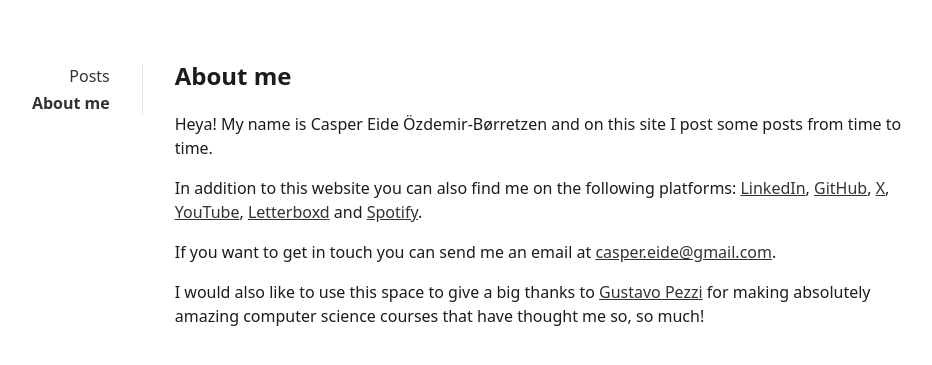
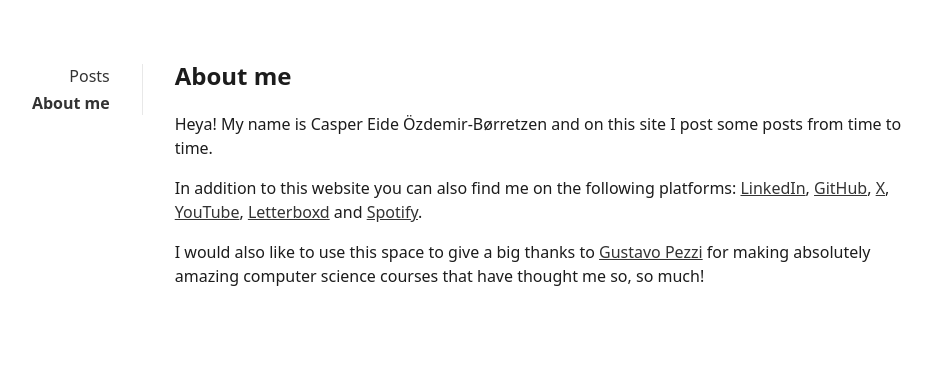
Before and after one commit to casper-borretzen/casper-borretzen.github.io, a Jekyll site: the page built from _pages/about.md, in a window 1280 px wide. Shown: the top 365 px of the page, without its empty margins (178-1110 px from the left). Built offline with Jekyll 4.4.1, drawn with Linux system fonts in a browser that asks for light colours.

Commit message:
Update about.md

```diff
--- a/_pages/about.md
+++ b/_pages/about.md
@@ -8,6 +8,4 @@ Heya! My name is Casper Eide Özdemir-Børretzen and on this site I post some po
 In addition to this website you can also find me on the following platforms:
 [LinkedIn](https://linkedin.com/in/casper-borretzen){:target="_blank"}, [GitHub](https://github.com/casper-borretzen){:target="_blank"}, [X](https://x.com/CasperBorretzen){:target="_blank"}, [YouTube](https://youtube.com/@CasperBorretzen){:target="_blank"}, [Letterboxd](https://letterboxd.com/CasperBorretzen){:target="_blank"} and [Spotify](https://open.spotify.com/user/conditionkill){:target="_blank"}.
 
-If you want to get in touch you can send me an email at [casper.eide@gmail.com](mailto:casper.eide@gmail.com).
-
 I would also like to use this space to give a big thanks to [Gustavo Pezzi](https://pikuma.com/){:target="_blank"} for making absolutely amazing computer science courses that have thought me so, so much!
```
